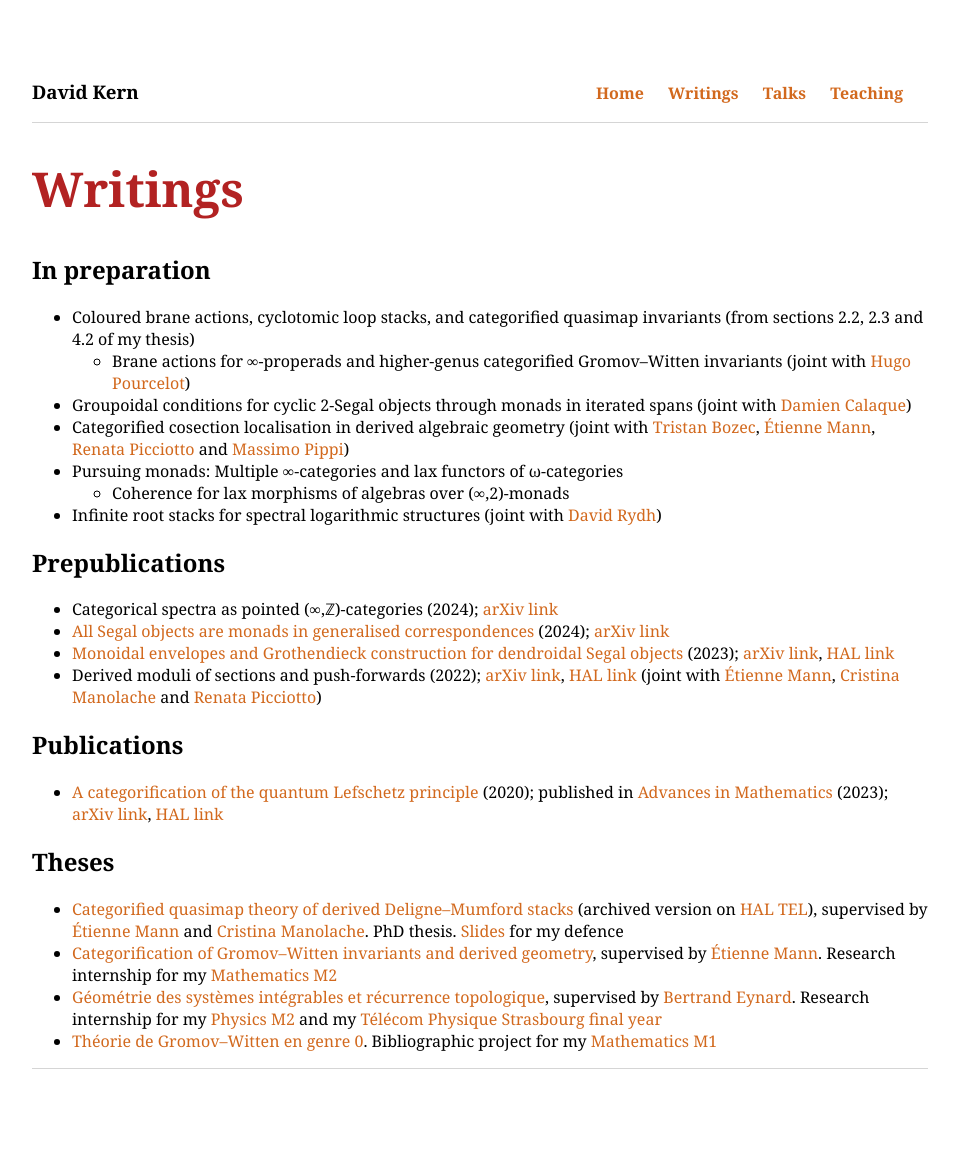
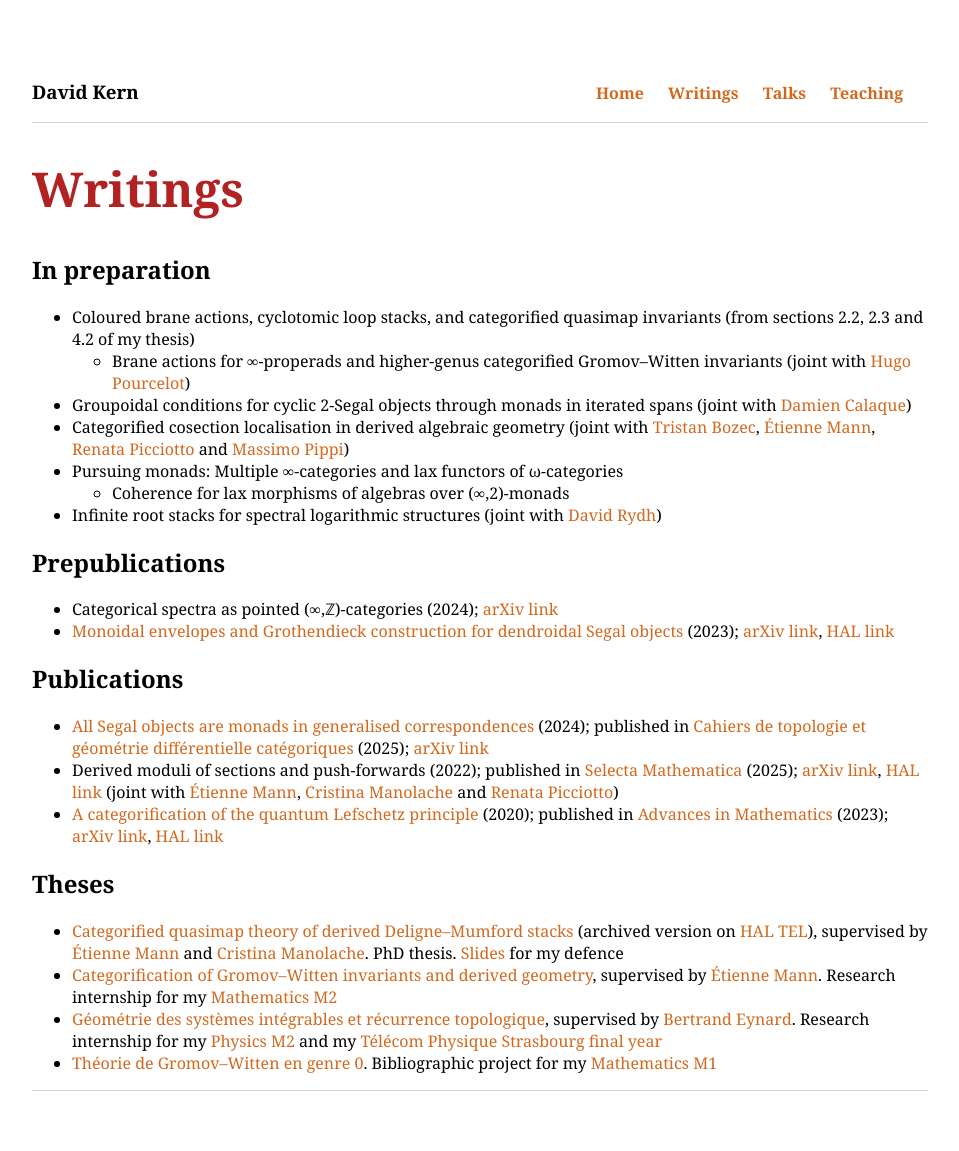
Before and after one commit to dskern/dskern.github.io, a Jekyll site: the page built from writings.html, in a window 1280 px wide. Shown: the whole page, without its empty margins (160-1119 px from the left). Built offline with Jekyll 4.4.1, drawn with Linux system fonts in a browser that asks for light colours; before the commit the page ends 1129 px from its top, so only the background shows below that.

Commit message:
Update writings.html

```diff
--- a/writings.html
+++ b/writings.html
@@ -9,7 +9,7 @@ layout: default
   <li>Coloured brane actions, cyclotomic loop stacks, and categorified quasimap invariants (from sections 2.2, 2.3 and 4.2 of my thesis)</li>
   <ul><li>Brane actions for &infin;-properads and higher-genus categorified Gromov&ndash;Witten invariants (joint with <a href="https://www.math.univ-paris13.fr/~pourcelot/">Hugo Pourcelot</a>)</li></ul>
   <li>Groupoidal conditions for cyclic 2-Segal objects through monads in iterated spans (joint with <a href="https://imag.umontpellier.fr/~calaque/">Damien Calaque</a>)</li>
-  <li>Categorified cosection localisation in derived algebraic geometry (joint with <a href="https://math.univ-angers.fr/~bozec/">Tristan Bozec</a>, <a href="https://math.univ-angers.fr/~mann/">Étienne Mann</a>, <a href="https://sites.google.com/view/renatapicciotto/">Renata Picciotto</a> and <a href="https://math.univ-angers.fr/membre/pippi-massimo/">Massimo Pippi</a>)</li>
+  <li>Categorified cosection localisation in derived algebraic geometry (joint with <a href="https://math.univ-angers.fr/~bozec/">Tristan Bozec</a>, <a href="https://math.univ-angers.fr/~mann/">Étienne Mann</a>, <a href="https://sites.google.com/view/renatapicciotto/">Renata Picciotto</a> and <a href="https://math.univ-angers.fr/~pippi/">Massimo Pippi</a>)</li>
   <li>Pursuing monads: Multiple &infin;-categories and lax functors of &omega;-categories</li>
   <ul><li>Coherence for lax morphisms of algebras over (&infin;,2)-monads</li></ul>
   <li>Infinite root stacks for spectral logarithmic structures (joint with <a href="https://people.kth.se/~dary/">David Rydh</a>)</li>
@@ -19,15 +19,15 @@ layout: default
 
 <ul>
   <li>Categorical spectra as pointed (∞,ℤ)-categories (2024); <a href="https://arxiv.org/abs/2410.02578">arXiv link</a></li>
-  <li><a href="Writings/MonadSpan.pdf">All Segal objects are monads in generalised correspondences</a> (2024); <a href="https://arxiv.org/abs/2401.04704">arXiv link</a></li>
   <li><a href="Writings/Envelop_Segal.pdf">Monoidal envelopes and Grothendieck construction for dendroidal
     Segal objects</a> (2023); <a href="https://arxiv.org/abs/2301.10751">arXiv link</a>, <a href="https://hal.archives-ouvertes.fr/hal-04054221">HAL link</a></li>
-  <li>Derived moduli of sections and push-forwards (2022); <a href="https://arxiv.org/abs/2210.11386">arXiv link</a>, <a href="https://hal.archives-ouvertes.fr/hal-03823412">HAL link</a> (joint with <a href="https://math.univ-angers.fr/~mann/">Étienne Mann</a>, <a href="https://www.sheffield.ac.uk/maths/people/academic/cristina-manolache">Cristina Manolache</a> and <a href="https://sites.google.com/view/renatapicciotto/">Renata Picciotto</a>)</li>
 </ul>
 
 <h2>Publications</h2>
 
 <ul>
+  <li><a href="Writings/MonadSpan.pdf">All Segal objects are monads in generalised correspondences</a> (2024); published in <a href="https://cahierstgdc.com/index.php/volume-lxvi-2025/#4">Cahiers de topologie et géométrie différentielle catégoriques</a> (2025); <a href="https://arxiv.org/abs/2401.04704">arXiv link</a></li>
+  <li>Derived moduli of sections and push-forwards (2022); published in <a href="https://link.springer.com/article/10.1007/s00029-025-01033-w">Selecta Mathematica</a> (2025); <a href="https://arxiv.org/abs/2210.11386">arXiv link</a>, <a href="https://hal.archives-ouvertes.fr/hal-03823412">HAL link</a> (joint with <a href="https://math.univ-angers.fr/~mann/">Étienne Mann</a>, <a href="https://www.sheffield.ac.uk/maths/people/academic/cristina-manolache">Cristina Manolache</a> and <a href="https://sites.google.com/view/renatapicciotto/">Renata Picciotto</a>)</li>
   <li><a href="Writings/qLefschetzCateg.pdf">A categorification of the quantum Lefschetz principle</a> (2020); published in <a href="https://www.sciencedirect.com/science/article/pii/S0001870823005054">Advances in Mathematics</a> (2023); <a href="https://arxiv.org/abs/2002.03990">arXiv link</a>, <a href="https://hal.archives-ouvertes.fr/hal-02476725">HAL link</a></li>
 </ul>
 
```
